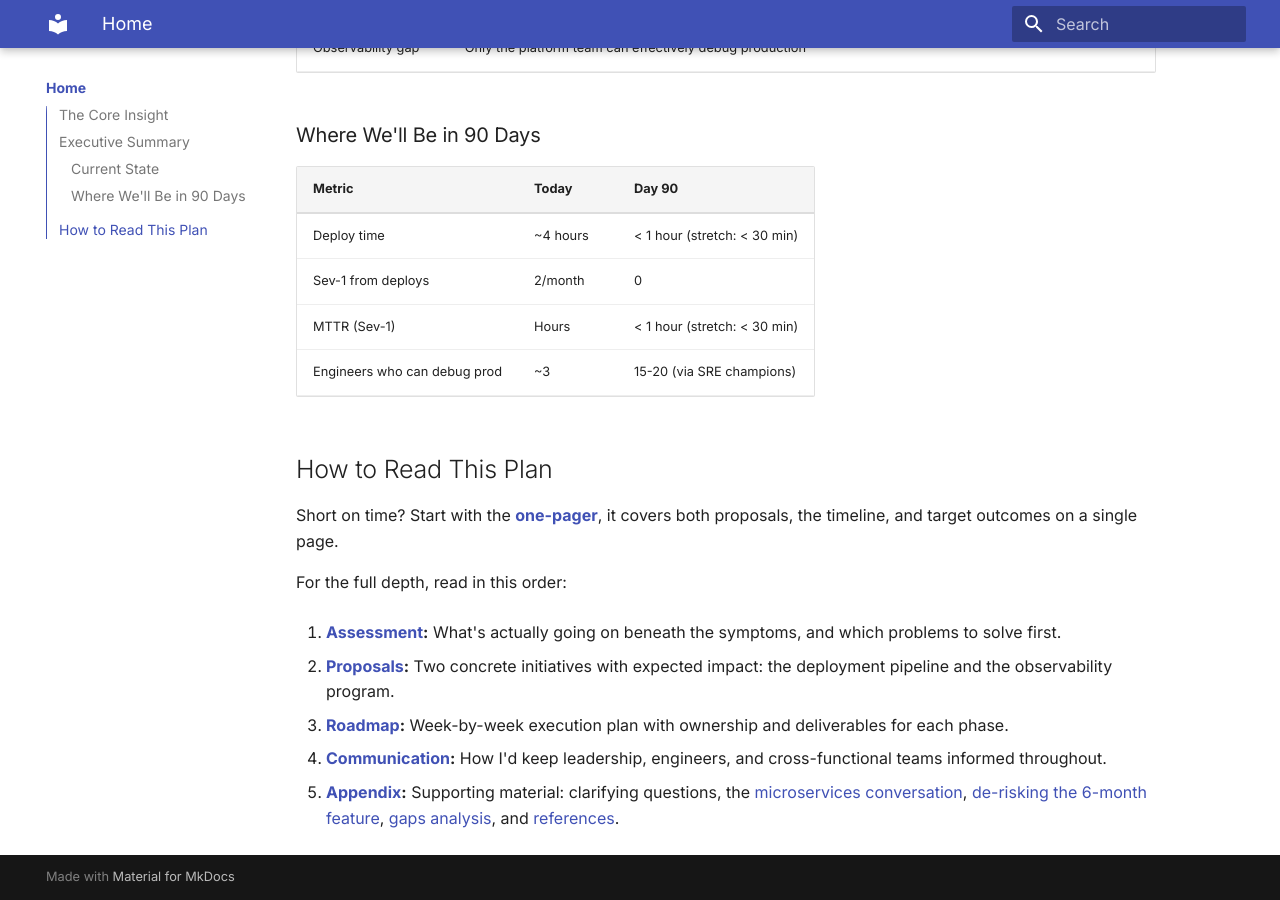
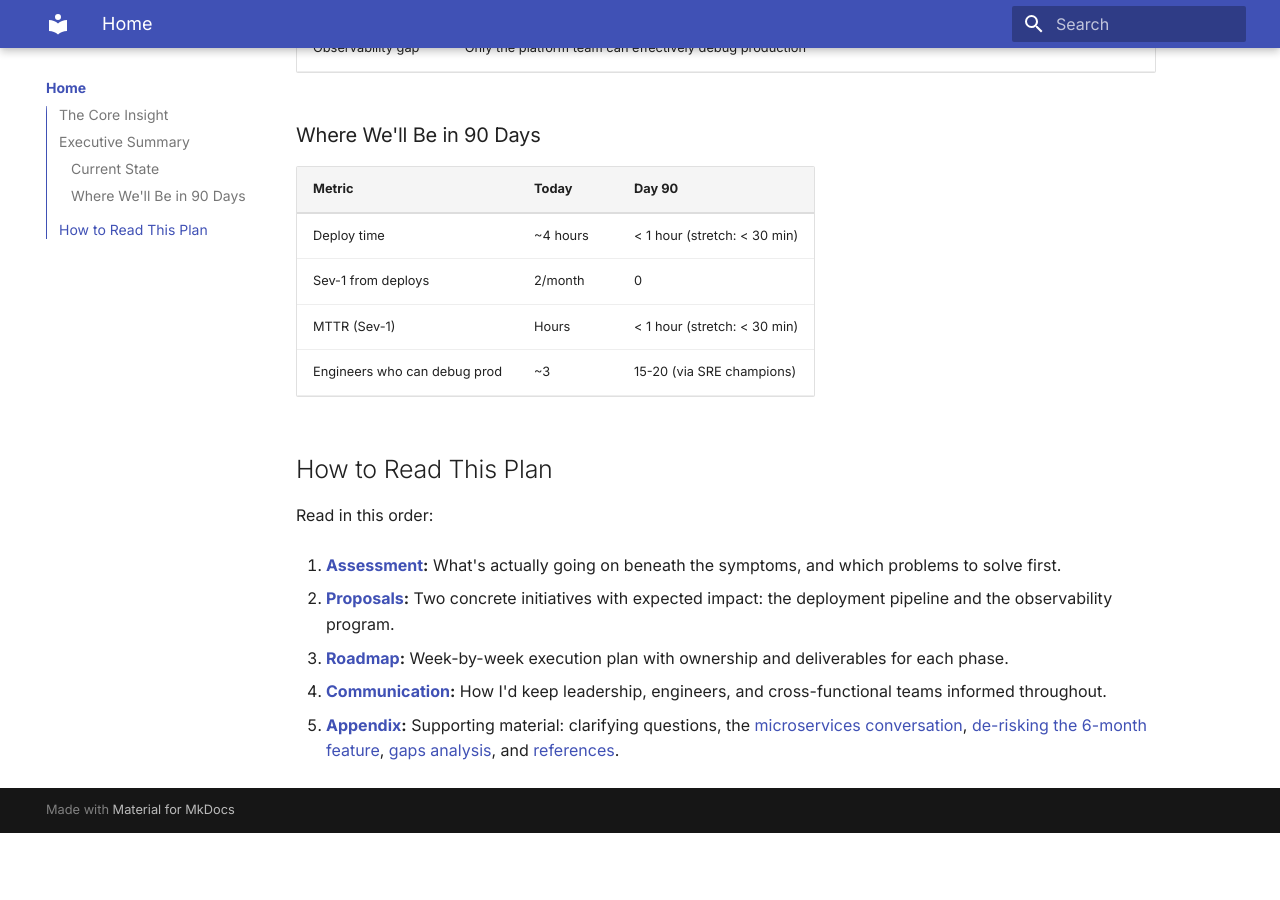
Before and after one commit to aminueza/platform-eng-playbook, an MkDocs documentation site: the page built from docs/index.md, in a window 1280 px wide and 900 px high, scrolled down 876 px. Built offline with MkDocs 1.6.1 and Material for MkDocs 9.7.7, drawn with Linux system fonts in a browser that asks for light colours; after the commit the page ends 1709 px from its top, so only the background shows below that.

Commit message:
refactor(playbook): remove one-pager from nav and public site

```diff
--- a/docs/index.md
+++ b/docs/index.md
@@ -36,9 +36,7 @@ Fix the pipeline first, and you unlock everything else: developer productivity,
 
 ## How to Read This Plan
 
-Short on time? Start with the **[one-pager](one-pager.md)**, it covers both proposals, the timeline, and target outcomes on a single page.
-
-For the full depth, read in this order:
+Read in this order:
 
 1. **[Assessment](01-assessment/README.md):** What's actually going on beneath the symptoms, and which problems to solve first.
 2. **[Proposals](02-proposals/README.md):** Two concrete initiatives with expected impact: the deployment pipeline and the observability program.
--- a/mkdocs.yml
+++ b/mkdocs.yml
@@ -20,7 +20,6 @@ theme:
 
 nav:
   - Home: index.md
-  - One-Pager (PDF): one-pager.md
   - 1. Assessment:
     - What's Going On: 01-assessment/README.md
     - Priority Ranking: 01-assessment/priorities.md
```
Also changed, not shown: README.md (+2 -2 lines).
